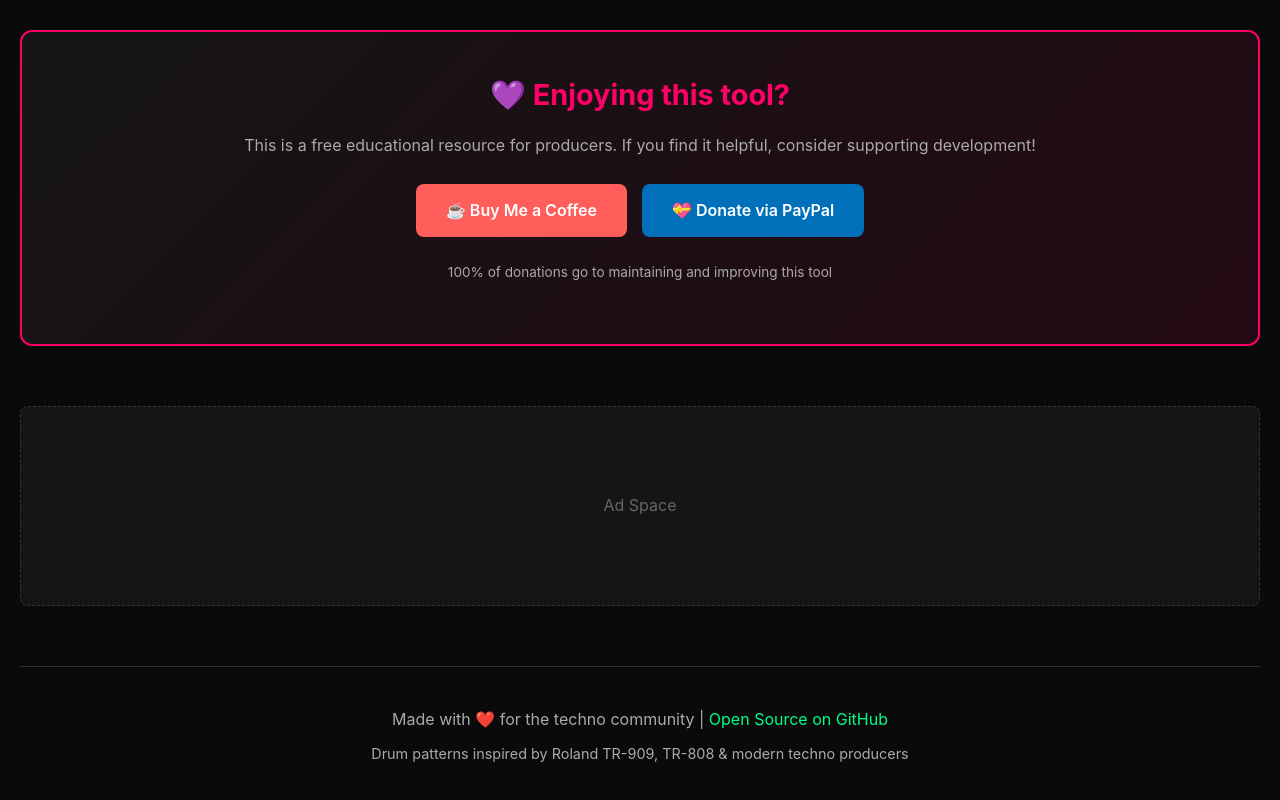
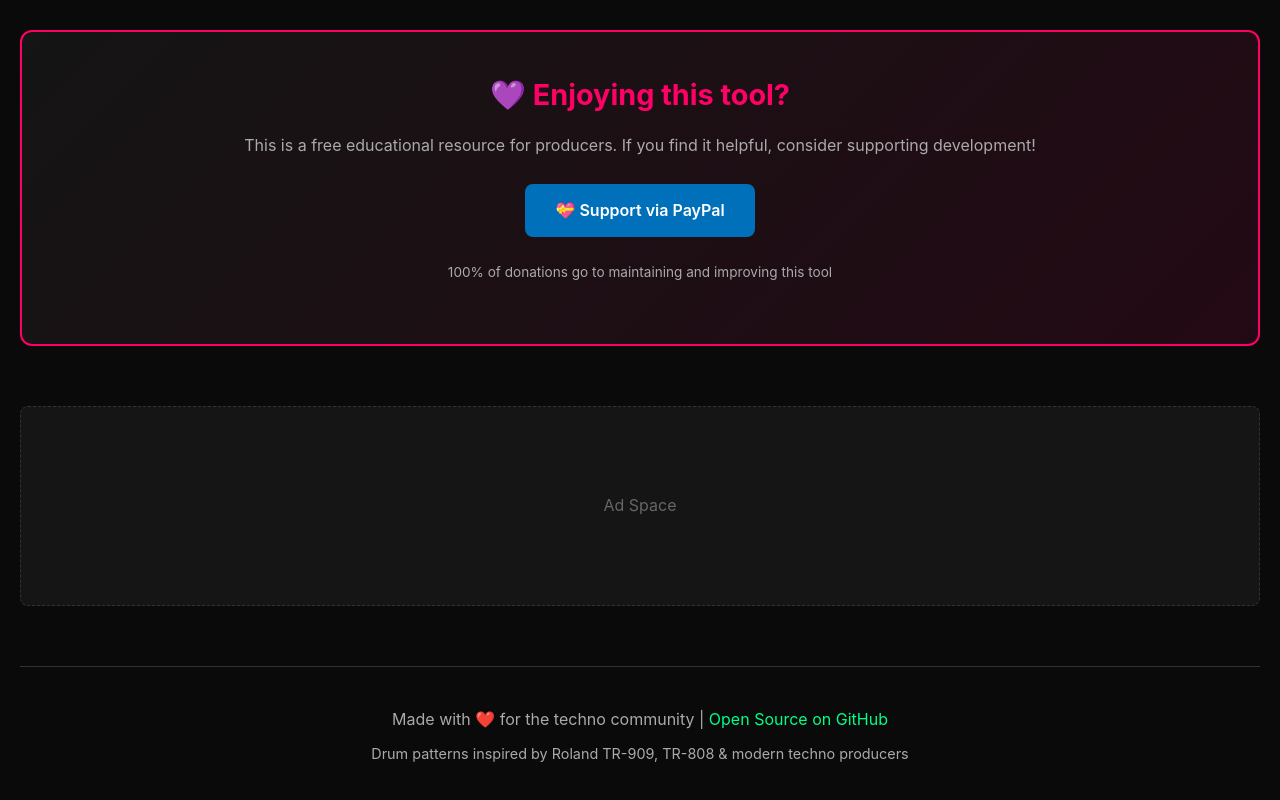
Before and after one commit to BenjaminSchaar/techno-rhythm-tool, a plain HTML site: page index.html in a window 1280 px wide. Shown: the part 2926-3726 px from the top of the page. Drawn offline with Linux system fonts and the light colour scheme.

Commit message:
Update donation section with PayPal link
- Removed Ko-fi button (no account)
- Added PayPal.me/NeoomVienna link
- Updated button text to 'Support via PayPal'

Co-Authored-By: Claude Sonnet 4.5 <noreply@anthropic.com>

```diff
--- a/index.html
+++ b/index.html
@@ -172,11 +172,8 @@
                 <h3>💜 Enjoying this tool?</h3>
                 <p>This is a free educational resource for producers. If you find it helpful, consider supporting development!</p>
                 <div class="support-buttons">
-                    <a href="https://ko-fi.com/yourusername" target="_blank" class="support-btn kofi">
-                        ☕ Buy Me a Coffee
-                    </a>
-                    <a href="https://paypal.me/yourusername" target="_blank" class="support-btn paypal">
-                        💝 Donate via PayPal
+                    <a href="https://paypal.me/NeoomVienna" target="_blank" class="support-btn paypal">
+                        💝 Support via PayPal
                     </a>
                 </div>
                 <p class="support-note">100% of donations go to maintaining and improving this tool</p>
```
